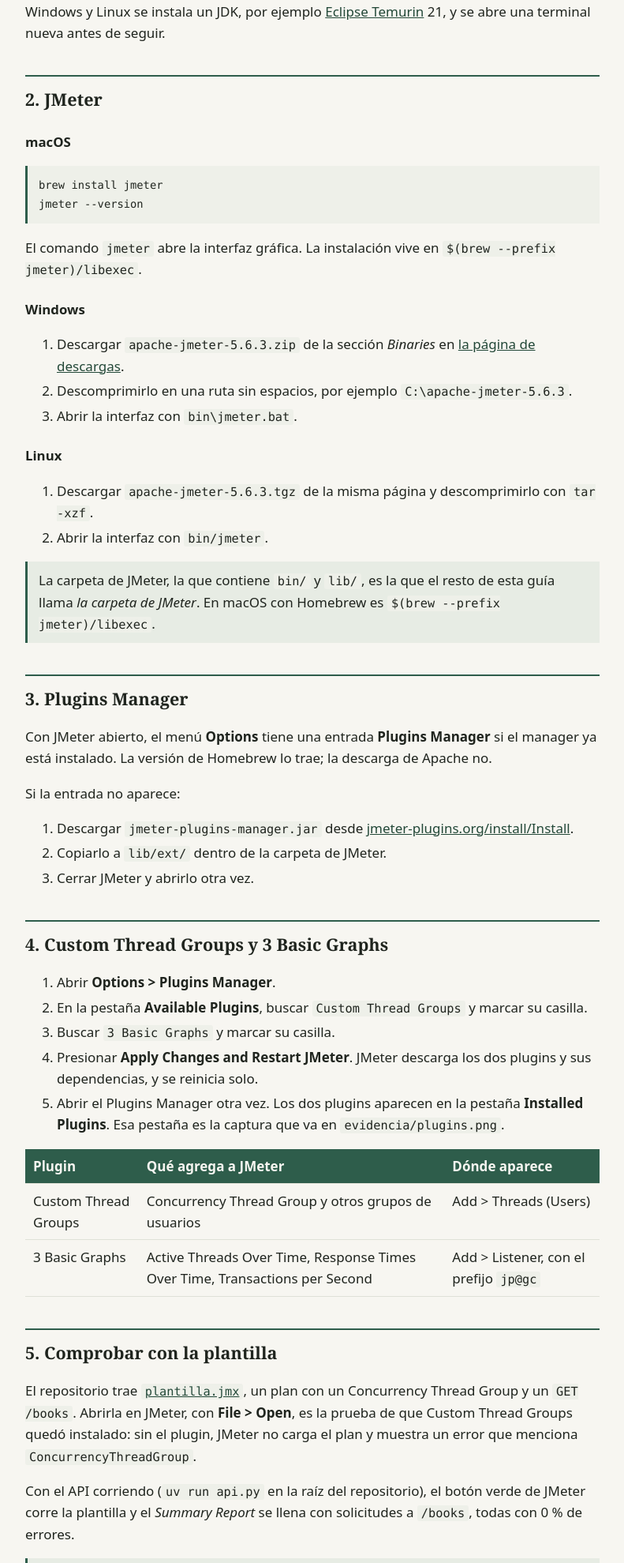
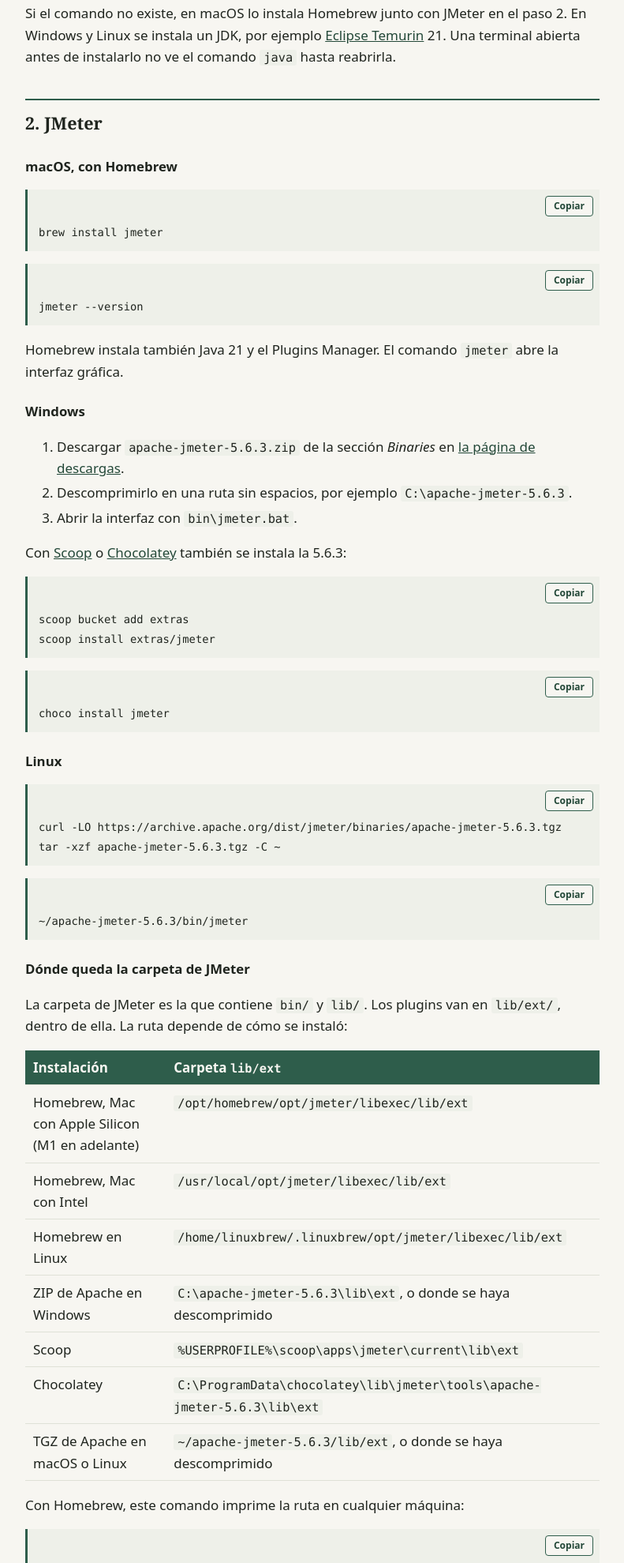
Before and after one commit to asterKnt/hdt6-jmeter-books, a plain HTML site: page docs/index.html in a window 1280 px wide. Shown: the part 821-2800 px from the top of the page at 79% size, without its empty margins (244-1035 px from the left). Drawn offline with Linux system fonts and the light colour scheme.

Commit message:
Guía: rutas de lib/ext por sistema e instalador, comandos de descarga del Plugins Manager y botón de copiar

```diff
--- a/docs/index.html
+++ b/docs/index.html
@@ -36,6 +36,16 @@
   .nota { background: var(--tint); border-left: 3px solid var(--accent); padding: 10px 14px; margin: 16px 0; }
   ol li { margin: 4px 0; }
   nav { font-size: 0.95rem; margin: 16px 0 0; }
+  pre { position: relative; padding-top: 42px; }
+  th code { background: none; color: inherit; padding: 0; }
+  .copiar {
+    position: absolute; top: 8px; right: 8px; font: 600 0.75rem/1 "IBM Plex Sans", system-ui, sans-serif;
+    padding: 6px 10px; border: 1px solid var(--accent); border-radius: 4px;
+    background: var(--paper); color: var(--accentd); cursor: pointer;
+    transition: background-color 150ms ease-out, color 150ms ease-out;
+  }
+  .copiar:hover, .copiar:focus-visible { background: var(--accent); color: var(--paper); }
+  .copiar.ok { background: var(--accent); color: var(--paper); }
 </style>
 </head>
 <body>
@@ -46,6 +56,7 @@
 <nav>
   <a href="#java">1. Java</a> &nbsp;|&nbsp;
   <a href="#jmeter">2. JMeter</a> &nbsp;|&nbsp;
+  <a href="#carpetas">Carpetas</a> &nbsp;|&nbsp;
   <a href="#manager">3. Plugins Manager</a> &nbsp;|&nbsp;
   <a href="#plugins">4. Plugins</a> &nbsp;|&nbsp;
   <a href="#prueba">5. Comprobar</a>
@@ -63,14 +74,14 @@
 <h2 id="java">1. Java</h2>
 <p>JMeter corre sobre Java. Para saber si ya está instalado y qué versión es:</p>
 <pre><code>java -version</code></pre>
-<p>Si el comando no existe, en macOS lo instala Homebrew junto con JMeter en el paso 2. En Windows y Linux se instala un JDK, por ejemplo <a href="https://adoptium.net/">Eclipse Temurin</a> 21, y se abre una terminal nueva antes de seguir.</p>
+<p>Si el comando no existe, en macOS lo instala Homebrew junto con JMeter en el paso 2. En Windows y Linux se instala un JDK, por ejemplo <a href="https://adoptium.net/">Eclipse Temurin</a> 21. Una terminal abierta antes de instalarlo no ve el comando <code>java</code> hasta reabrirla.</p>
 
 <h2 id="jmeter">2. JMeter</h2>
 
-<h3>macOS</h3>
-<pre><code>brew install jmeter
-jmeter --version</code></pre>
-<p>El comando <code>jmeter</code> abre la interfaz gráfica. La instalación vive en <code>$(brew --prefix jmeter)/libexec</code>.</p>
+<h3>macOS, con Homebrew</h3>
+<pre><code>brew install jmeter</code></pre>
+<pre><code>jmeter --version</code></pre>
+<p>Homebrew instala también Java 21 y el Plugins Manager. El comando <code>jmeter</code> abre la interfaz gráfica.</p>
 
 <h3>Windows</h3>
 <ol>
@@ -78,23 +89,39 @@
   <li>Descomprimirlo en una ruta sin espacios, por ejemplo <code>C:\apache-jmeter-5.6.3</code>.</li>
   <li>Abrir la interfaz con <code>bin\jmeter.bat</code>.</li>
 </ol>
+<p>Con <a href="https://scoop.sh/">Scoop</a> o <a href="https://community.chocolatey.org/packages/jmeter">Chocolatey</a> también se instala la 5.6.3:</p>
+<pre><code>scoop bucket add extras
+scoop install extras/jmeter</code></pre>
+<pre><code>choco install jmeter</code></pre>
 
 <h3>Linux</h3>
-<ol>
-  <li>Descargar <code>apache-jmeter-5.6.3.tgz</code> de la misma página y descomprimirlo con <code>tar -xzf</code>.</li>
-  <li>Abrir la interfaz con <code>bin/jmeter</code>.</li>
-</ol>
+<pre><code>curl -LO https://archive.apache.org/dist/jmeter/binaries/apache-jmeter-5.6.3.tgz
+tar -xzf apache-jmeter-5.6.3.tgz -C ~</code></pre>
+<pre><code>~/apache-jmeter-5.6.3/bin/jmeter</code></pre>
 
-<div class="nota">La carpeta de JMeter, la que contiene <code>bin/</code> y <code>lib/</code>, es la que el resto de esta guía llama <em>la carpeta de JMeter</em>. En macOS con Homebrew es <code>$(brew --prefix jmeter)/libexec</code>.</div>
+<h3 id="carpetas">Dónde queda la carpeta de JMeter</h3>
+<p>La carpeta de JMeter es la que contiene <code>bin/</code> y <code>lib/</code>. Los plugins van en <code>lib/ext/</code>, dentro de ella. La ruta depende de cómo se instaló:</p>
+<table>
+  <tr><th>Instalación</th><th>Carpeta <code>lib/ext</code></th></tr>
+  <tr><td>Homebrew, Mac con Apple Silicon (M1 en adelante)</td><td><code>/opt/homebrew/opt/jmeter/libexec/lib/ext</code></td></tr>
+  <tr><td>Homebrew, Mac con Intel</td><td><code>/usr/local/opt/jmeter/libexec/lib/ext</code></td></tr>
+  <tr><td>Homebrew en Linux</td><td><code>/home/linuxbrew/.linuxbrew/opt/jmeter/libexec/lib/ext</code></td></tr>
+  <tr><td>ZIP de Apache en Windows</td><td><code>C:\apache-jmeter-5.6.3\lib\ext</code>, o donde se haya descomprimido</td></tr>
+  <tr><td>Scoop</td><td><code>%USERPROFILE%\scoop\apps\jmeter\current\lib\ext</code></td></tr>
+  <tr><td>Chocolatey</td><td><code>C:\ProgramData\chocolatey\lib\jmeter\tools\apache-jmeter-5.6.3\lib\ext</code></td></tr>
+  <tr><td>TGZ de Apache en macOS o Linux</td><td><code>~/apache-jmeter-5.6.3/lib/ext</code>, o donde se haya descomprimido</td></tr>
+</table>
+<p>Con Homebrew, este comando imprime la ruta en cualquier máquina:</p>
+<pre><code>echo "$(brew --prefix jmeter)/libexec/lib/ext"</code></pre>
 
 <h2 id="manager">3. Plugins Manager</h2>
-<p>Con JMeter abierto, el menú <strong>Options</strong> tiene una entrada <strong>Plugins Manager</strong> si el manager ya está instalado. La versión de Homebrew lo trae; la descarga de Apache no.</p>
-<p>Si la entrada no aparece:</p>
-<ol>
-  <li>Descargar <code>jmeter-plugins-manager.jar</code> desde <a href="https://jmeter-plugins.org/install/Install/">jmeter-plugins.org/install/Install</a>.</li>
-  <li>Copiarlo a <code>lib/ext/</code> dentro de la carpeta de JMeter.</li>
-  <li>Cerrar JMeter y abrirlo otra vez.</li>
-</ol>
+<p>Con JMeter abierto, el menú <strong>Options</strong> tiene una entrada <strong>Plugins Manager</strong> si el manager ya está instalado. Homebrew lo trae; el ZIP, el TGZ, Scoop y Chocolatey no.</p>
+<p>Si la entrada no aparece, se descarga el jar a la carpeta <code>lib/ext</code> de la tabla anterior, con JMeter cerrado. El enlace <code>jmeter-plugins.org/get/</code> siempre entrega la versión más reciente.</p>
+<h3>macOS o Linux, TGZ</h3>
+<pre><code>curl -L -o ~/apache-jmeter-5.6.3/lib/ext/jmeter-plugins-manager.jar https://jmeter-plugins.org/get/</code></pre>
+<h3>Windows, PowerShell</h3>
+<pre><code>Invoke-WebRequest -Uri https://jmeter-plugins.org/get/ -OutFile C:\apache-jmeter-5.6.3\lib\ext\jmeter-plugins-manager.jar</code></pre>
+<p>Si JMeter quedó en otra carpeta, se cambia la ruta del comando por la de la tabla. Al abrir JMeter otra vez, el menú <strong>Options</strong> ya muestra <strong>Plugins Manager</strong>.</p>
 
 <h2 id="plugins">4. Custom Thread Groups y 3 Basic Graphs</h2>
 <ol>
@@ -113,8 +140,29 @@
 
 <h2 id="prueba">5. Comprobar con la plantilla</h2>
 <p>El repositorio trae <a href="https://github.com/danihrndzld/hdt6-jmeter-books/blob/main/plantilla.jmx"><code>plantilla.jmx</code></a>, un plan con un Concurrency Thread Group y un <code>GET /books</code>. Abrirla en JMeter, con <strong>File &gt; Open</strong>, es la prueba de que Custom Thread Groups quedó instalado: sin el plugin, JMeter no carga el plan y muestra un error que menciona <code>ConcurrencyThreadGroup</code>.</p>
-<p>Con el API corriendo (<code>uv run api.py</code> en la raíz del repositorio), el botón verde de JMeter corre la plantilla y el <em>Summary Report</em> se llena con solicitudes a <code>/books</code>, todas con 0 % de errores.</p>
+<p>Con el API corriendo (<code>uv run api.py</code> en la raíz del repositorio), el botón verde de JMeter corre la plantilla y el <em>Summary Report</em> se llena con solicitudes a <code>/books</code> y ninguna falla.</p>
 <div class="nota">La plantilla se guarda como <code>plan.jmx</code> y se completa con lo que pide la sección <em>2. El plan</em> del README. Las cantidades de usuarios, ramp-up y tiempo sostenido que trae están escritas a mano, y el README pide poder cambiarlas desde la línea de comandos.</div>
 </main>
+<script>
+document.querySelectorAll("pre").forEach(function (pre) {
+  var b = document.createElement("button");
+  b.type = "button"; b.className = "copiar"; b.textContent = "Copiar";
+  b.setAttribute("aria-label", "Copiar comando");
+  b.addEventListener("click", function () {
+    var texto = pre.querySelector("code").innerText;
+    var listo = function () {
+      b.textContent = "Copiado"; b.classList.add("ok");
+      setTimeout(function () { b.textContent = "Copiar"; b.classList.remove("ok"); }, 1500);
+    };
+    if (navigator.clipboard) {
+      navigator.clipboard.writeText(texto).then(listo);
+    } else {
+      var t = document.createElement("textarea"); t.value = texto; document.body.appendChild(t);
+      t.select(); document.execCommand("copy"); t.remove(); listo();
+    }
+  });
+  pre.appendChild(b);
+});
+</script>
 </body>
 </html>
```
